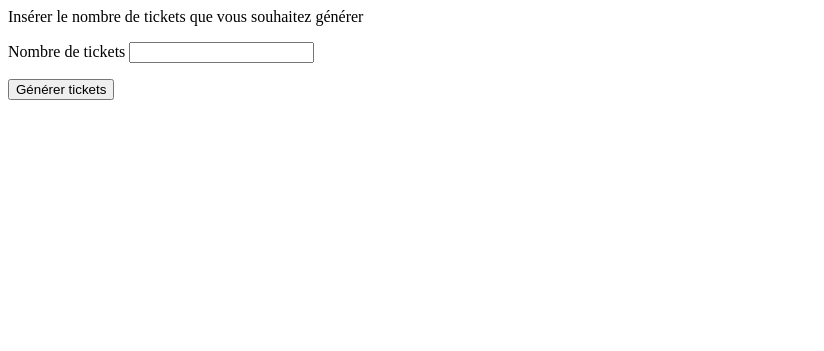
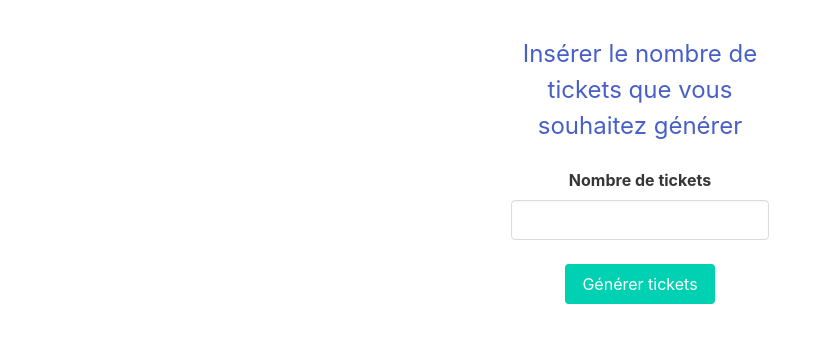
Before and after one commit to jmargutt/eru-relief-barcode-generator, a Flask app: template templates/form.html in a window 1280 px wide. Shown: the top 351 px of the page, without its empty margins (0-824 px from the left). Run offline with Flask 2, Linux system fonts and the light colour scheme; the template is opened without the code that fills it, so the values that code supplies are empty.

Commit message:
Add style

```diff
--- a/templates/form.html
+++ b/templates/form.html
@@ -1,5 +1,32 @@
-<a>Insérer le nombre de tickets que vous souhaitez générer</a>
-<form action="/generate_barcodes" method = "POST">
-    <p>Nombre de tickets <input type = "int" name = "no_tickets" /></p>
-    <p><input type = "submit" value = "Générer tickets" /></p>
-</form>
+<!DOCTYPE html>
+<html lang="en">
+<head>
+    <meta charset="UTF-8">
+    <meta http-equiv="X-UA-Compatible" content="IE=edge">
+    <meta name="viewport" content="width=device-width, initial-scale=1.0">
+    <link rel="stylesheet" href="https://cdn.jsdelivr.net/npm/bulma@0.9.3/css/bulma.min.css">
+    <title>Relief Barcode Generator</title>
+</head>
+<body>
+    <div class="container p-5 has-text-centered">
+        <div class="columns is-centered">
+            <div class="column is-one-quarter-desktop">
+                <div class="block my-3">
+                    <a class="is-size-4">Insérer le nombre de tickets que vous souhaitez générer</a>
+                </div>
+                <div class="block my-3">
+                    <form action="/generate_barcodes" method = "POST">
+                        <div class="field my-5">
+                            <label for="" class="label">Nombre de tickets</label>
+                            <div class="control"><input class="input" type="number" name="no_tickets" /></div>
+                        </div>
+                        <div class="control my-5">
+                            <input class="button is-primary" type="submit" value="Générer tickets" />
+                        </div>
+                    </form>
+                </div>
+            </div>
+        </div>
+    </div>
+</body>
+</html>
```
Also changed, not shown: templates/data.html (+21 -1 lines).
